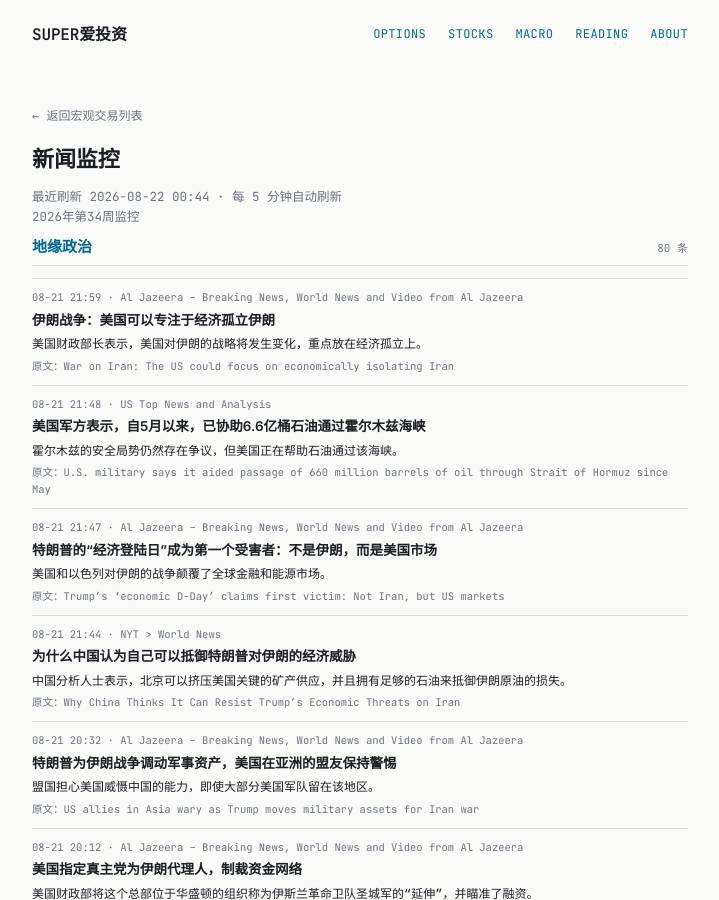
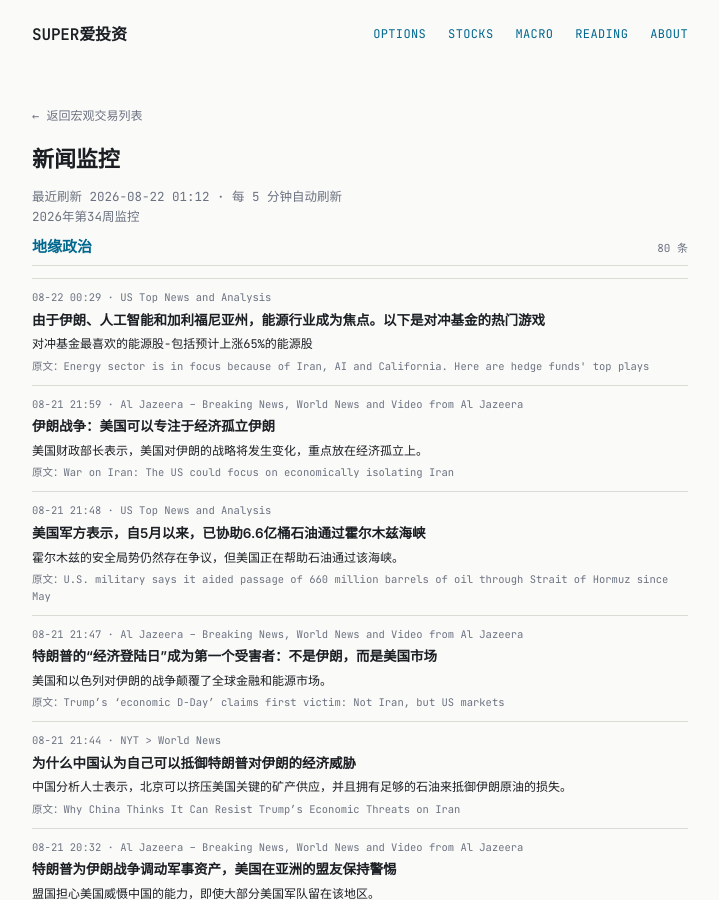
Before and after one commit to tang3super/tang3super.github.io, a Jekyll site: the page built from macro-trade/news-digest.md, in a window 1280 px wide and 900 px high. Shown: the whole window, without its empty margins (280-999 px from the left). Built offline with Jekyll 4.4.1, drawn with Linux system fonts in a browser that asks for light colours; some of the changed text lies outside the part shown.

Commit message:
sync news-digest article

```diff
--- a/macro-trade/news-digest.md
+++ b/macro-trade/news-digest.md
@@ -5,11 +5,18 @@ title: 新闻监控
 date: '2026-08-22'
 summary: 2026年第34周监控
 week_label: 2026年第34周监控
-last_updated: 2026-08-22 00:44
+last_updated: 2026-08-22 01:12
 refresh_note: 每 5 分钟自动刷新
 topics:
 - name: 地缘政治
   items:
+  - title: Energy sector is in focus because of Iran, AI and California. Here are hedge funds' top plays
+    summary: The favorite energy stocks of hedge funds - including one with a projected 65% upside
+    link: https://www.cnbc.com/2026/08/21/energy-sector-is-in-focus-because-of-iran-ai-and-california-here-are-hedge-funds-top-plays.html
+    source: US Top News and Analysis
+    time: 08-22 00:29
+    title_zh: 由于伊朗、人工智能和加利福尼亚州，能源行业成为焦点。以下是对冲基金的热门游戏
+    summary_zh: 对冲基金最喜欢的能源股-包括预计上涨65%的能源股
   - title: 'War on Iran: The US could focus on economically isolating Iran'
     summary: The US Treasury Secretary, has indicated a change in US strategy towards Iran, focusing on economic isolation.
     link: https://www.aljazeera.com/video/newsfeed/2026/8/21/war-on-iran-the-us-could-focus-on-economically-isolating-iran?traffic_source=rss
```
Also changed, not shown: other parts of macro-trade/news-digest.md (+0 -7 lines).
